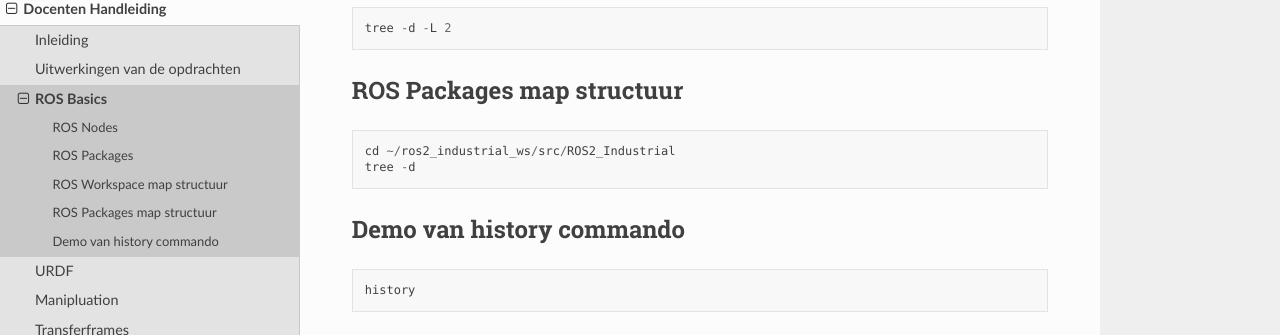
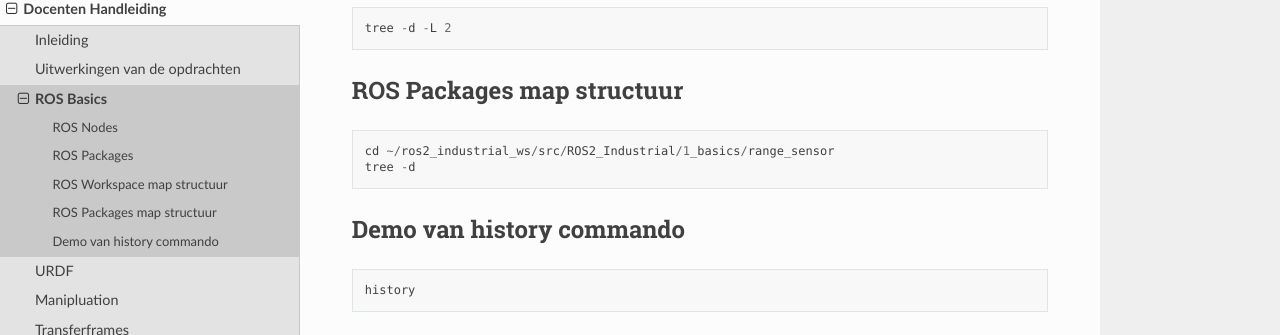
Before and after one commit to AvansMechatronica/ROS2_industrial_workshop, a Sphinx documentation site: the page built from documentation/teacher_manual/basics.md, in a window 1280 px wide and 900 px high, scrolled down 924 px. Shown: the part 351-686 px from the top of the window. Built offline with Sphinx 7.4.7 and the Read the Docs theme 3.1.0, drawn with Linux system fonts in a browser that asks for light colours.

Commit message:
20260423

````diff
--- a/documentation/teacher_manual/basics.md
+++ b/documentation/teacher_manual/basics.md
@@ -54,7 +54,7 @@ tree -d -L 2
 
 ## ROS Packages map structuur
 ```
-cd ~/ros2_industrial_ws/src/ROS2_Industrial
+cd ~/ros2_industrial_ws/src/ROS2_Industrial/1_basics/range_sensor
 tree -d
 ```
 
````
